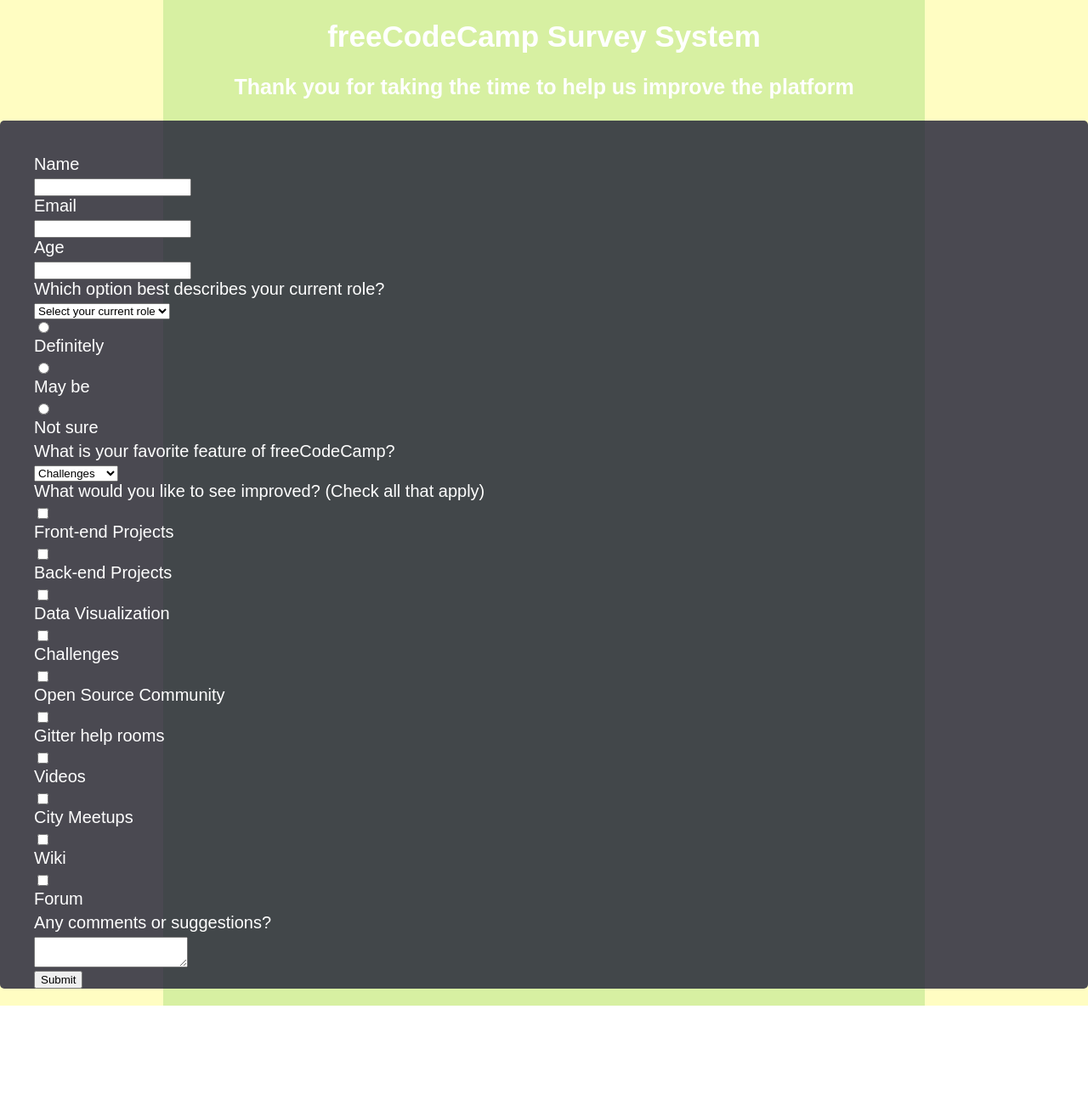
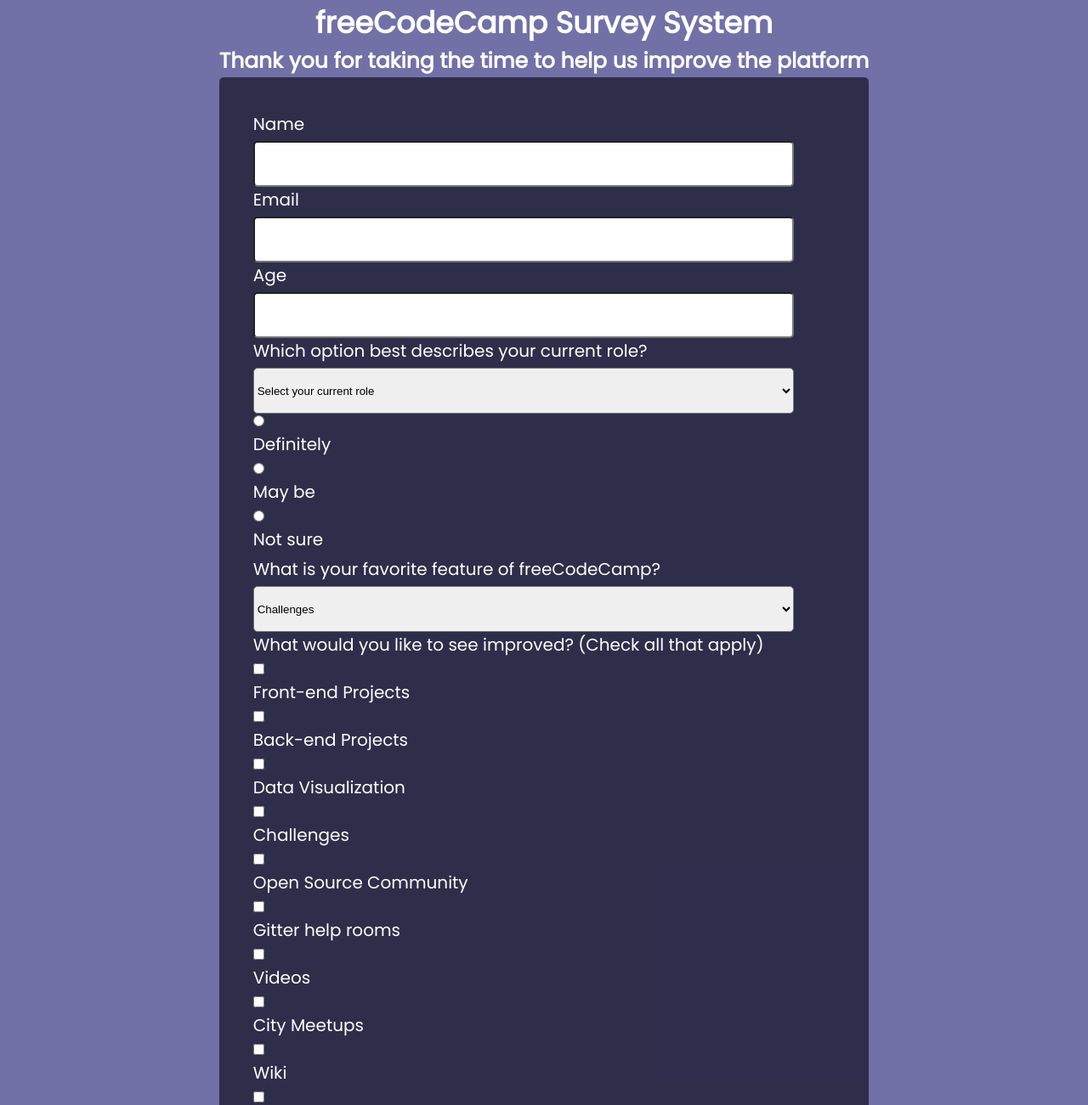
Before and after one commit to Samuellekpor/surveyForm, a plain HTML site: page index.html in a window 1280 px wide. Shown: the top 1301 px of the page at 85% size. Before the commit the page ends 1184 px from the top, so only its background shows below. Drawn offline with Linux system fonts and the light colour scheme; a script that the page names is missing.

Commit message:
updated the css file

```diff
--- a/css/style.css
+++ b/css/style.css
@@ -1,34 +1,43 @@
+@import url("https://fonts.googleapis.com/css2?family=Poppins:wght@200;400&display=swap");
 
-body{
+* {
+  box-sizing: border-box;
+  margin: 0;
+  padding: 0;
+}
 
+body {
   font-family: "poppins", sans-serif;
-    font-size: 14 px;
+  font-size: 14px;
   margin: 0;
   color: white;
-    background-image:
-    linear-gradient(
-      to right,
-      #fffdc2,
-      #fffdc2 15%,
-      #d7f0a2 15%,
-      #d7f0a2 85%,
-      #fffdc2 85%
-    );
+  background-color: #535396d2;
+
+  display: flex;
+  justify-content: center;
+  align-items: center;
 }
 
-#title{
+section {
+}
+
+#title {
   font-size: 35px;
-    font-weight: 900px;
+  font-weight: 400px;
   text-align: center;
 }
 
-p{
+form {
+  padding: 20px 30px;
+}
+
+p {
   font-size: 25px;
   text-align: center;
   font-weight: bold;
 }
 
-#survey-form{
+#survey-form {
   align-content: center;
   padding-left: 2.5rem;
   padding-right: 5.5rem;
@@ -36,13 +45,35 @@ p{
   background: rgba(29, 29, 53, 0.8);
   border-radius: 5px;
   margin: 0 auto 1.25rem auto;
-
 }
 
-label{
+input[type="text"],
+input[type="number"],
+input[type="email"],
+select,
+button {
+  width: 100%;
+  height: 3.375rem;
+  border-radius: 5px;
+}
+
+label {
   display: flex;
   align-items: center;
   font-size: 20px;
   margin-bottom: 5px;
   float: none;
 }
+
+textarea {
+  width: 100%;
+  height: 6rem;
+}
+
+button {
+  background-color: #37af65;
+  outline: none;
+  border: none;
+  color: #fff;
+  font-size: 1.2rem;
+}
--- a/index.html
+++ b/index.html
@@ -8,6 +8,8 @@
 
   <body>
     <!-- <script src="https://cdn.freecodecamp.org/testable-projects-fcc/v1/bundle.js"></script> -->
+    <section>
+
 
     <h1 id="title">freeCodeCamp Survey System</h1>
     <p>Thank you for taking the time to help us improve the platform</p>
@@ -89,6 +91,7 @@
 
       <button id="submit" type="submit">Submit</button>
     </form>
+        </section>
 
     <script src="js/index.js"></script>
   </body>
```
Lines whose indentation alone changed are shown as unchanged.
